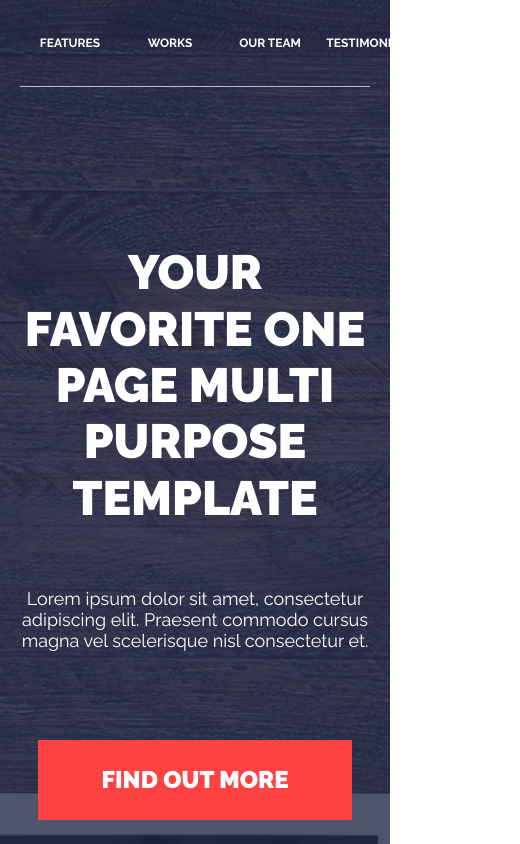
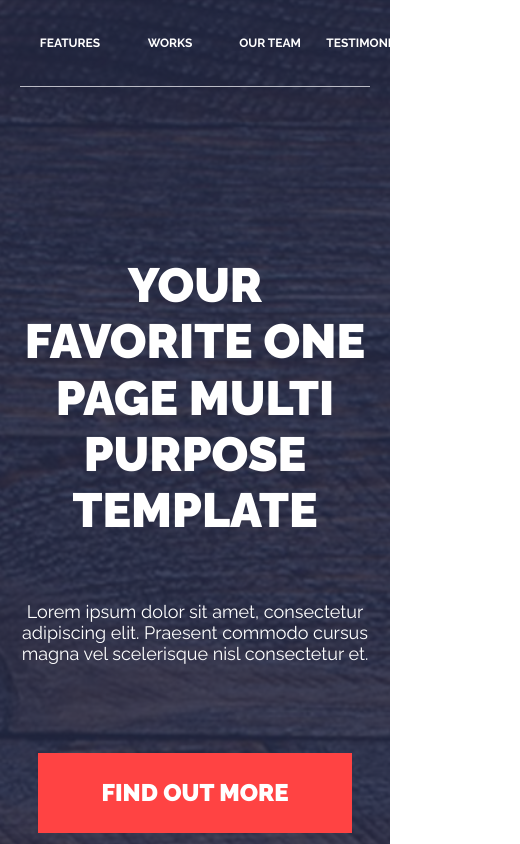
Before and after one commit to OjAntoni/ActiveBox, a website built with Parcel: page src/index.html in a window 390 px wide. Shown: the top 844 px of the page, 520 px wide, since content can reach past the window. Built offline with nearby package versions, Linux system fonts and the light colour scheme.

Commit message:
feat: fixed header + new folder structure for npm+parcel

```diff
--- a/css/style.css
+++ b/src/css/style.scss
@@ -29,11 +29,14 @@
 }
 
 .header__container {
-  position: relative;
-  z-index: 1;
+  position: fixed;
+  width: 100%;
+  z-index: 2;
   display: flex;
   justify-content: space-between;
   align-items: center;
+  left: 50%;
+  transform: translateX(-50%);
 }
 
 .header__container::after {
@@ -103,7 +106,7 @@
 }
 
 .banner {
-  padding: 130px 0 120px;
+  padding: 230px 0 120px;
 }
 
 .banner__container {
@@ -147,6 +150,7 @@
   font-size: 24px;
   font-weight: 900;
   text-transform: uppercase;
+  margin-bottom: 1200px;
 }
 
 .btn:hover {
@@ -170,7 +174,7 @@
   }
 
   .banner {
-    padding: 157px 0 126px;
+    padding: 257px 0 126px;
   }
 
   .banner__title {
@@ -220,7 +224,7 @@
   }
 
   .banner {
-    padding: 50px 0 52px;
+    padding: 106px 0 52px;
   }
 
   .banner__title {
--- a/index.html
+++ b/src/index.html
@@ -9,7 +9,7 @@
       href="https://fonts.googleapis.com/css2?family=Cardo:ital@1&family=Raleway:wght@400;500;700;900&display=swap"
       rel="stylesheet"
     />
-    <link rel="stylesheet" href="css/style.css" />
+    <link rel="stylesheet" href="css/style.scss" />
     <title>ActiveBox</title>
   </head>
   <body>
```
Also changed, not shown: package.json (added, +16 -0 lines), src/img/header-img.jpg (renamed from img/header-img.jpg), 1 other file.
